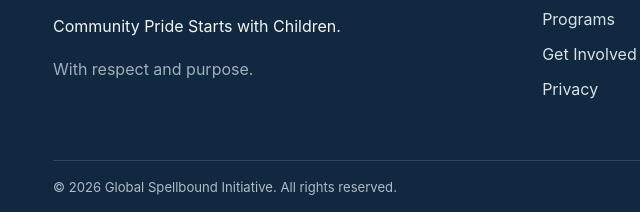
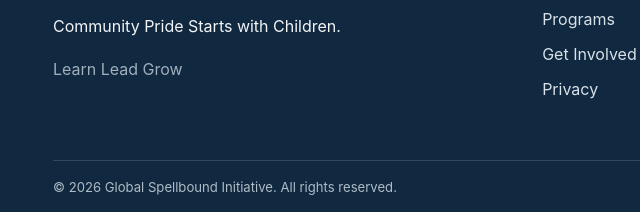
Before and after one commit to content-preview/content-preview.github.io, an Astro site: page / in a window 1280 px wide. Shown: the part 3494-3706 px from the top of the page, 27-667 px from the left. Built offline with nearby package versions, Linux system fonts and the light colour scheme; Astro itself is replaced by a stand-in of ours.

Commit message:
Fix footer-mission

```diff
--- a/src/components/Footer.astro
+++ b/src/components/Footer.astro
@@ -10,7 +10,7 @@ import { SITE } from '@config/site';
         <span>Global Spellbound <small>Initiative</small></span>
       </a>
       <p>Community Pride Starts with Children.</p>
-      <p class="footer-mission">With respect and purpose.</p>
+      <p class="footer-mission">Learn Lead Grow</p>
     </div>
     <div>
       <h2>Explore</h2>
```
